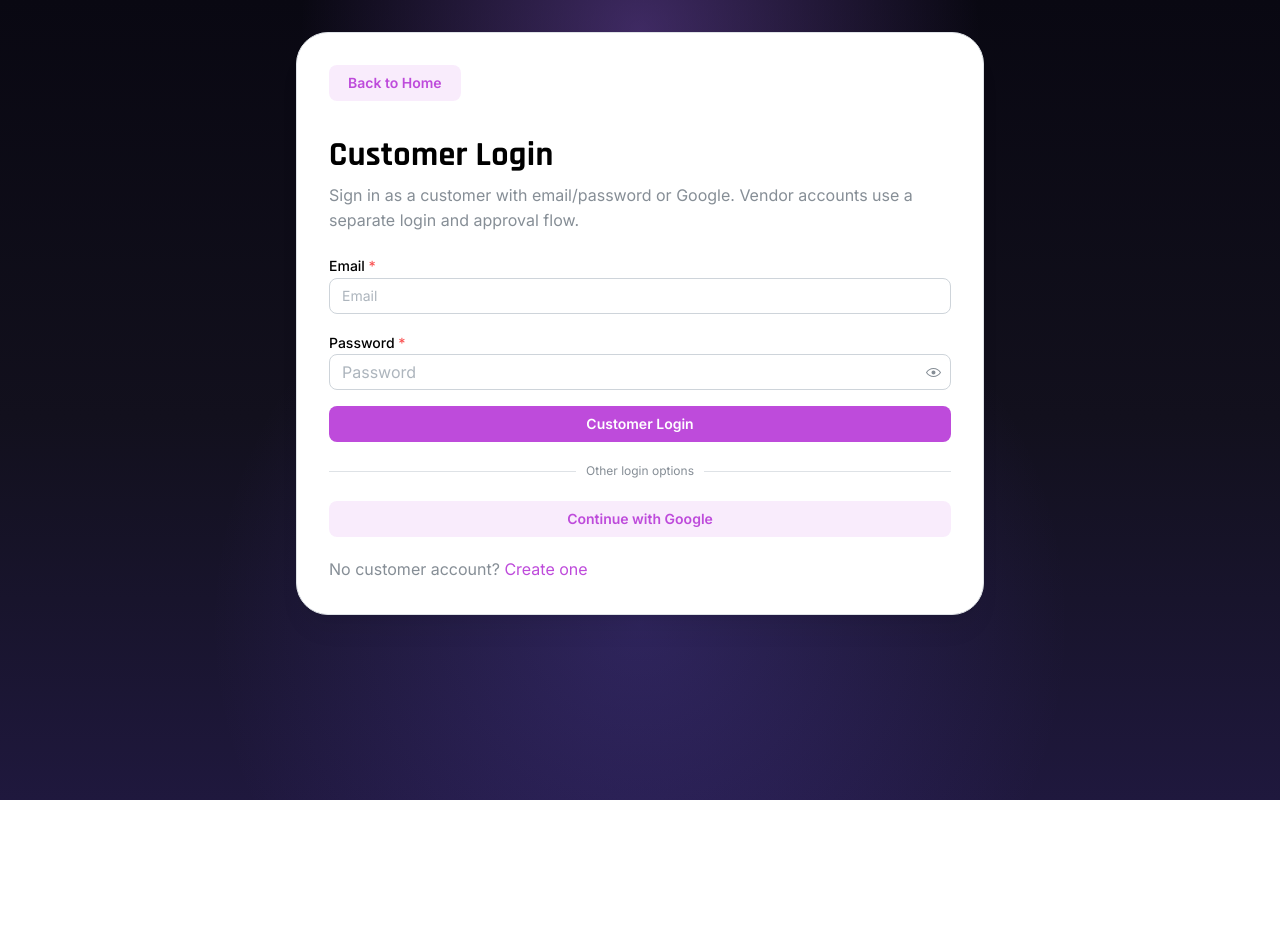
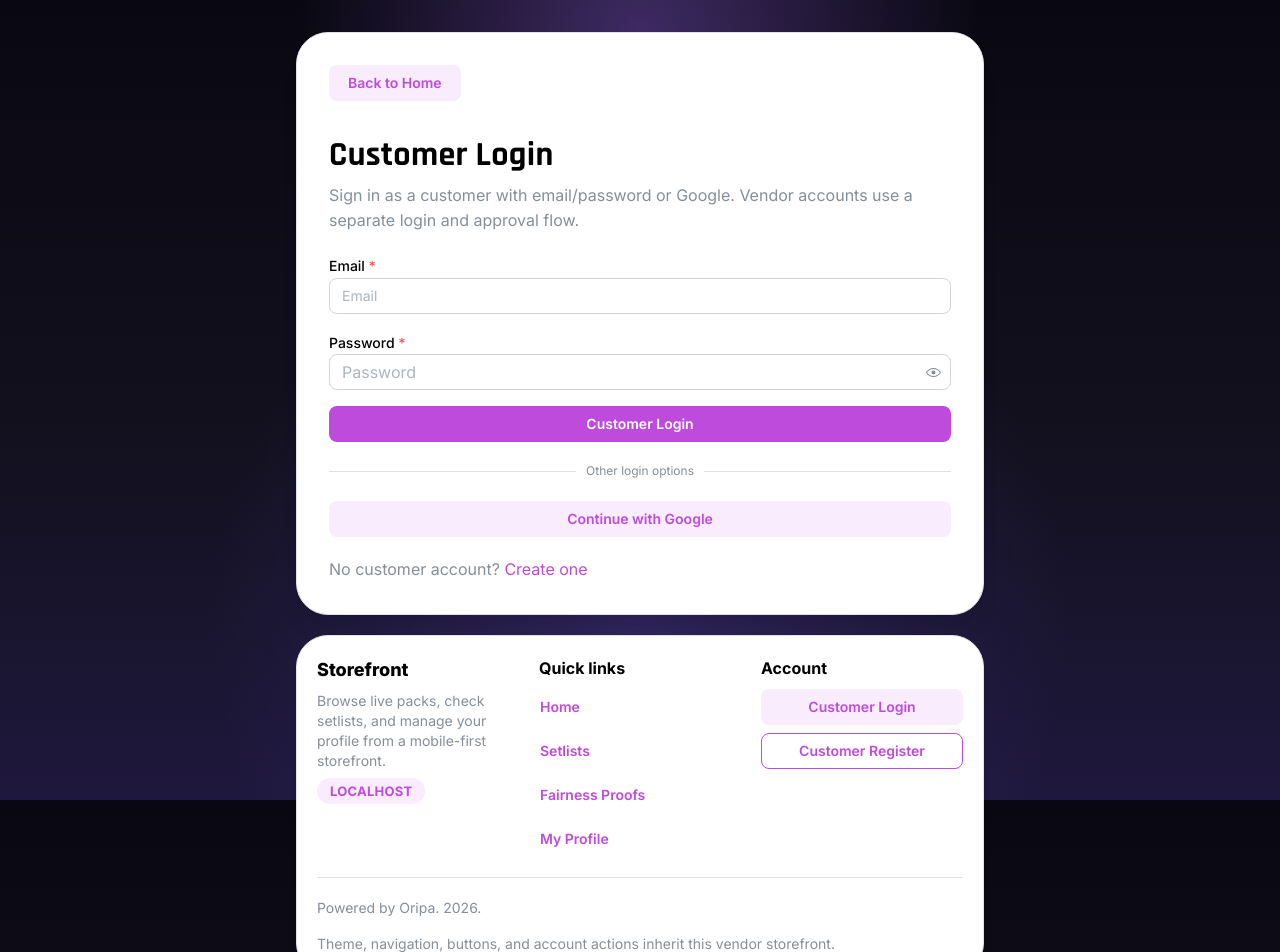
Before and after one commit to terenceboey/oripa_saas_product, a Next.js app in the folder apps/web/: page /login in a window 1280 px wide. Shown: the top 952 px of the page. Before the commit the page ends 800 px from the top, so only its background shows below. Built offline with nearby package versions, Linux system fonts and the light colour scheme; no server answers.

Commit message:
Add themed storefront footer across customer pages

```diff
--- a/apps/web/app/auth/complete/page.tsx
+++ b/apps/web/app/auth/complete/page.tsx
@@ -4,6 +4,7 @@ import Link from "next/link";
 import { useRouter, useSearchParams } from "next/navigation";
 import { Suspense, useEffect, useMemo, useState } from "react";
 import { Alert, Anchor, Button, Container, Paper, Stack, Text, Title } from "@mantine/core";
+import { StorefrontFooter } from "../../../components/storefront-footer";
 import { buildVendorCssVariables, type VendorStorefrontTheme, VendorThemeProvider } from "../../../lib/vendor-theme";
 
 const apiBase = process.env.NEXT_PUBLIC_API_URL ?? "http://localhost:4000";
@@ -17,6 +18,7 @@ type AuthUser = {
 };
 
 type Tenant = {
+  name?: string | null;
   vendorSettings?: VendorStorefrontTheme | null;
 };
 
@@ -151,6 +153,7 @@ function AuthCompleteContent() {
           </Button>
         </Stack>
       </Paper>
+      <StorefrontFooter brandName={tenant?.name ?? "Storefront"} host={runtimeVendorHost} />
     </Container>
     </VendorThemeProvider>
   );
--- a/apps/web/app/fairness-proofs/page.tsx
+++ b/apps/web/app/fairness-proofs/page.tsx
@@ -3,9 +3,11 @@
 import Link from "next/link";
 import { useCallback, useEffect, useMemo, useState } from "react";
 import { Alert, Button, Card, Container, Group, Paper, SimpleGrid, Stack, Text, Title } from "@mantine/core";
+import { StorefrontFooter } from "../../components/storefront-footer";
 import { buildVendorCssVariables, type VendorStorefrontTheme, VendorThemeProvider } from "../../lib/vendor-theme";
 
 type Tenant = {
+  name?: string | null;
   vendorSettings?: VendorStorefrontTheme | null;
 };
 
@@ -232,6 +234,7 @@ function hexToFloat01(hex) {
             </Paper>
           ) : null}
         </Stack>
+        <StorefrontFooter brandName={tenant?.name ?? "Storefront"} host={runtimeVendorHost} />
       </Stack>
     </Container>
     </VendorThemeProvider>
--- a/apps/web/app/login/page.tsx
+++ b/apps/web/app/login/page.tsx
@@ -4,6 +4,7 @@ import Link from "next/link";
 import { useRouter } from "next/navigation";
 import { useEffect, useMemo, useState } from "react";
 import { Alert, Anchor, Badge, Button, Container, Divider, Group, Paper, PasswordInput, Stack, Text, TextInput, Title } from "@mantine/core";
+import { StorefrontFooter } from "../../components/storefront-footer";
 import { applyVendorFavicon } from "../../lib/favicon";
 import { normalizeVendorFaviconUrl, normalizeVendorLogoUrl } from "../../lib/media-url";
 import { buildVendorCssVariables, VendorThemeProvider } from "../../lib/vendor-theme";
@@ -44,6 +45,7 @@ type VendorTheme = {
   storefrontRadius: number;
 };
 type VendorBranding = {
+  name?: string | null;
   logoImageUrl?: string | null;
   faviconImageUrl?: string | null;
 };
@@ -135,6 +137,7 @@ export default function LoginPage() {
       .then((payload) => {
         setTheme(payload?.vendor?.vendorSettings ?? null);
         setBranding({
+          name: payload?.vendor?.name ?? null,
           logoImageUrl: normalizeVendorLogoUrl(payload?.vendor?.logoImageUrl) || null,
           faviconImageUrl: normalizeVendorFaviconUrl(payload?.vendor?.faviconImageUrl, payload?.vendor?.logoImageUrl) || null,
         });
@@ -270,6 +273,7 @@ export default function LoginPage() {
           </Text>
         </Stack>
         </Paper>
+        <StorefrontFooter brandName={branding?.name ?? "Storefront"} host={runtimeVendorHost} user={user} onLogout={user ? logout : undefined} />
       </Container>
     </VendorThemeProvider>
   );
--- a/apps/web/app/pack/[packId]/page.tsx
+++ b/apps/web/app/pack/[packId]/page.tsx
@@ -5,6 +5,7 @@ import { useParams } from "next/navigation";
 import { useCallback, useEffect, useMemo, useRef, useState } from "react";
 import { Badge, Button, Card, Container, Group, Image, Modal, Paper, SimpleGrid, Stack, Text, Title } from "@mantine/core";
 import { packTierSnapshotSchema, type PackTierSnapshot } from "@oripa/shared";
+import { StorefrontFooter } from "../../../components/storefront-footer";
 import { useBackForwardRefresh } from "../../../lib/use-back-forward-refresh";
 import { applyVendorFavicon } from "../../../lib/favicon";
 import { normalizeVendorFaviconUrl, normalizeVendorLogoUrl, resolvePackBannerMediaUrl } from "../../../lib/media-url";
@@ -110,6 +111,7 @@ export default function PackDrawPage() {
   const [confettiBurstKey, setConfettiBurstKey] = useState(0);
   const [pendingDrawQuantity, setPendingDrawQuantity] = useState<number | null>(null);
   const [theme, setTheme] = useState<VendorTheme | null>(null);
+  const [vendorName, setVendorName] = useState("Storefront");
   const [vendorLogo, setVendorLogo] = useState<string | null>(null);
   const [vendorFavicon, setVendorFavicon] = useState<string | null>(null);
   const audioContextRef = useRef<AudioContext | null>(null);
@@ -146,6 +148,7 @@ export default function PackDrawPage() {
       setPack(packPayload.pack);
       setWallet(walletPayload.wallet ?? null);
       setTheme(vendorPayload?.vendor?.vendorSettings ?? null);
+      setVendorName(vendorPayload?.vendor?.name ?? vendorPayload?.tenant?.name ?? "Storefront");
       setVendorLogo(normalizeVendorLogoUrl(vendorPayload?.vendor?.logoImageUrl) || null);
       setVendorFavicon(normalizeVendorFaviconUrl(vendorPayload?.vendor?.faviconImageUrl, vendorPayload?.vendor?.logoImageUrl) || null);
     } catch (err) {
@@ -654,6 +657,7 @@ export default function PackDrawPage() {
           }
         }
       `}</style>
+      <StorefrontFooter brandName={vendorName} host={runtimeVendorHost} />
       </Container>
     </VendorThemeProvider>
   );
--- a/apps/web/app/profile/page.tsx
+++ b/apps/web/app/profile/page.tsx
@@ -4,6 +4,7 @@ import Link from "next/link";
 import { useRouter, useSearchParams } from "next/navigation";
 import { Suspense, useEffect, useMemo, useState, type FormEvent } from "react";
 import { Alert, Anchor, Badge, Button, Container, Group, Paper, Select, SimpleGrid, Stack, Text, TextInput, Title } from "@mantine/core";
+import { StorefrontFooter } from "../../components/storefront-footer";
 import { AirwallexDropInCheckout } from "../../components/airwallex-dropin-checkout";
 import { COUNTRY_OPTIONS } from "../../lib/countries";
 import { formatCurrencyAmount, resolveCurrencyCodeForCountry } from "../../lib/airwallex";
@@ -47,6 +48,7 @@ type VendorTheme = {
 };
 
 type VendorBranding = {
+  name?: string | null;
   logoImageUrl?: string | null;
   faviconImageUrl?: string | null;
 };
@@ -201,6 +203,7 @@ function CustomerProfileContent() {
         if (!active) return;
         setTheme(payload?.vendor?.vendorSettings ?? null);
         setBranding({
+          name: payload?.vendor?.name ?? null,
           logoImageUrl: normalizeVendorLogoUrl(payload?.vendor?.logoImageUrl) || null,
           faviconImageUrl: normalizeVendorFaviconUrl(payload?.vendor?.faviconImageUrl, payload?.vendor?.logoImageUrl) || null,
         });
@@ -638,6 +641,7 @@ function CustomerProfileContent() {
           ) : null}
         </Stack>
         </Paper>
+        <StorefrontFooter brandName={branding?.name ?? "Storefront"} host={runtimeVendorHost} user={user} onLogout={user ? logout : undefined} />
       </Container>
     </VendorThemeProvider>
   );
--- a/apps/web/app/register/page.tsx
+++ b/apps/web/app/register/page.tsx
@@ -4,6 +4,7 @@ import Link from "next/link";
 import { useRouter } from "next/navigation";
 import { useEffect, useMemo, useState } from "react";
 import { Alert, Anchor, Button, Container, Divider, Group, Paper, PasswordInput, Stack, Text, TextInput, Title } from "@mantine/core";
+import { StorefrontFooter } from "../../components/storefront-footer";
 import { applyVendorFavicon } from "../../lib/favicon";
 import { normalizeVendorFaviconUrl, normalizeVendorLogoUrl } from "../../lib/media-url";
 import { buildVendorCssVariables, VendorThemeProvider } from "../../lib/vendor-theme";
@@ -32,6 +33,7 @@ type VendorTheme = {
   storefrontRadius: number;
 };
 type VendorBranding = {
+  name?: string | null;
   logoImageUrl?: string | null;
   faviconImageUrl?: string | null;
 };
@@ -89,6 +91,7 @@ export default function RegisterPage() {
       .then((payload) => {
         setTheme(payload?.vendor?.vendorSettings ?? null);
         setBranding({
+          name: payload?.vendor?.name ?? null,
           logoImageUrl: normalizeVendorLogoUrl(payload?.vendor?.logoImageUrl) || null,
           faviconImageUrl: normalizeVendorFaviconUrl(payload?.vendor?.faviconImageUrl, payload?.vendor?.logoImageUrl) || null,
         });
@@ -205,6 +208,7 @@ export default function RegisterPage() {
           </Text>
         </Stack>
         </Paper>
+        <StorefrontFooter brandName={branding?.name ?? "Storefront"} host={runtimeVendorHost} user={user} onLogout={user ? logout : undefined} />
       </Container>
     </VendorThemeProvider>
   );
--- a/apps/web/app/setlists/[sourceSetId]/page.tsx
+++ b/apps/web/app/setlists/[sourceSetId]/page.tsx
@@ -4,6 +4,7 @@ import Link from "next/link";
 import { useParams, useSearchParams } from "next/navigation";
 import { useEffect, useMemo, useState } from "react";
 import { Alert, Badge, Button, Card, Container, Group, Image, Paper, Select, SimpleGrid, Stack, Text, TextInput, Title } from "@mantine/core";
+import { StorefrontFooter } from "../../../components/storefront-footer";
 import { applyVendorFavicon } from "../../../lib/favicon";
 import { normalizeVendorFaviconUrl } from "../../../lib/media-url";
 import { buildVendorCssVariables, type VendorStorefrontTheme, VendorThemeProvider } from "../../../lib/vendor-theme";
@@ -40,6 +41,7 @@ type CardResponse = {
 };
 
 type Tenant = {
+  name?: string | null;
   logoImageUrl?: string | null;
   faviconImageUrl?: string | null;
   vendorSettings?: VendorStorefrontTheme | null;
@@ -143,6 +145,7 @@ export default function SetlistDetailPage() {
   const setInfo = data?.set;
   const cards = data?.items ?? [];
   const pageTitle = setInfo?.name ?? "Set";
+  const runtimeVendorHost = typeof window !== "undefined" ? window.location.host.toLowerCase() : "Storefront";
 
   return (
     <VendorThemeProvider theme={tenant?.vendorSettings}>
@@ -214,6 +217,7 @@ export default function SetlistDetailPage() {
             </Card>
           ))}
         </SimpleGrid>
+        <StorefrontFooter brandName={tenant?.name ?? "Storefront"} host={runtimeVendorHost} />
       </Stack>
     </Container>
     </VendorThemeProvider>
--- a/apps/web/app/setlists/page.tsx
+++ b/apps/web/app/setlists/page.tsx
@@ -3,6 +3,7 @@
 import Link from "next/link";
 import { useEffect, useMemo, useState } from "react";
 import { Badge, Button, Card, Container, Group, Image, Paper, Select, SimpleGrid, Stack, Tabs, Text, TextInput, Title } from "@mantine/core";
+import { StorefrontFooter } from "../../components/storefront-footer";
 import { StorefrontNav } from "../../components/storefront-nav";
 import { applyVendorFavicon } from "../../lib/favicon";
 import { normalizeVendorFaviconUrl } from "../../lib/media-url";
@@ -326,6 +327,7 @@ export default function SetlistsPage() {
             </Button>
           </Group>
         </Paper>
+        <StorefrontFooter brandName={tenant?.name ?? "Storefront"} host={runtimeVendorHost} />
       </Stack>
     </Container>
     </VendorThemeProvider>
--- a/apps/web/app/verify-email/page.tsx
+++ b/apps/web/app/verify-email/page.tsx
@@ -4,6 +4,7 @@ import Link from "next/link";
 import { useRouter } from "next/navigation";
 import { useEffect, useMemo, useState } from "react";
 import { Alert, Anchor, Button, Container, Group, Paper, Stack, Text, TextInput, Title } from "@mantine/core";
+import { StorefrontFooter } from "../../components/storefront-footer";
 import { buildVendorCssVariables, type VendorStorefrontTheme, VendorThemeProvider } from "../../lib/vendor-theme";
 
 const apiBase = process.env.NEXT_PUBLIC_API_URL ?? "http://localhost:4000";
@@ -11,6 +12,7 @@ const configuredVendorHost = process.env.NEXT_PUBLIC_TENANT_HOST ?? "demo.localh
 const clientPageHeader = { "x-client-page": "/verify-email" };
 
 type Tenant = {
+  name?: string | null;
   vendorSettings?: VendorStorefrontTheme | null;
 };
 
@@ -161,6 +163,7 @@ export default function VerifyEmailPage() {
           </Text>
         </Stack>
       </Paper>
+      <StorefrontFooter brandName={tenant?.name ?? "Storefront"} host={runtimeVendorHost} />
     </Container>
     </VendorThemeProvider>
   );
--- /dev/null
+++ b/apps/web/components/storefront-footer.tsx
@@ -0,0 +1,92 @@
+"use client";
+
+import Link from "next/link";
+import { Badge, Button, Divider, Group, Paper, SimpleGrid, Stack, Text } from "@mantine/core";
+
+type StorefrontFooterUser = {
+  displayName?: string | null;
+  fullName?: string | null;
+  email?: string | null;
+};
+
+type StorefrontFooterProps = {
+  brandName: string;
+  host: string;
+  user?: StorefrontFooterUser | null;
+  onLogout?: () => void;
+};
+
+export function StorefrontFooter({ brandName, host, user, onLogout }: StorefrontFooterProps) {
+  return (
+    <Paper withBorder radius="xl" p="lg" shadow="sm" mt="lg">
+      <SimpleGrid cols={{ base: 1, sm: 3 }} spacing="lg">
+        <Stack gap={6}>
+          <Text fw={800} size="lg">
+            {brandName}
+          </Text>
+          <Text c="dimmed" size="sm">
+            Browse live packs, check setlists, and manage your profile from a mobile-first storefront.
+          </Text>
+          <Badge variant="light" size="lg" w="fit-content">
+            {host}
+          </Badge>
+        </Stack>
+
+        <Stack gap={8}>
+          <Text fw={700}>Quick links</Text>
+          <Button component={Link} href="/" variant="subtle" justify="flex-start" px={0}>
+            Home
+          </Button>
+          <Button component={Link} href="/setlists" variant="subtle" justify="flex-start" px={0}>
+            Setlists
+          </Button>
+          <Button component={Link} href="/fairness-proofs" variant="subtle" justify="flex-start" px={0}>
+            Fairness Proofs
+          </Button>
+          <Button component={Link} href="/profile" variant="subtle" justify="flex-start" px={0}>
+            My Profile
+          </Button>
+        </Stack>
+
+        <Stack gap={8}>
+          <Text fw={700}>Account</Text>
+          {user ? (
+            <>
+              <Text size="sm" c="dimmed">
+                {user.displayName || user.fullName || "Customer"}
+              </Text>
+              <Text size="sm" c="dimmed">
+                {user.email}
+              </Text>
+              {onLogout ? (
+                <Button variant="light" onClick={onLogout} fullWidth>
+                  Logout
+                </Button>
+              ) : null}
+            </>
+          ) : (
+            <>
+              <Button component={Link} href="/login" variant="light" fullWidth>
+                Customer Login
+              </Button>
+              <Button component={Link} href="/register" variant="outline" fullWidth>
+                Customer Register
+              </Button>
+            </>
+          )}
+        </Stack>
+      </SimpleGrid>
+
+      <Divider my="lg" />
+
+      <Group justify="space-between" align="center" gap="md" wrap="wrap">
+        <Text size="sm" c="dimmed">
+          Powered by Oripa. {new Date().getFullYear()}.
+        </Text>
+        <Text size="sm" c="dimmed">
+          Theme, navigation, buttons, and account actions inherit this vendor storefront.
+        </Text>
+      </Group>
+    </Paper>
+  );
+}
```
Also changed, not shown: apps/web/app/page.tsx (+3 -66 lines).
